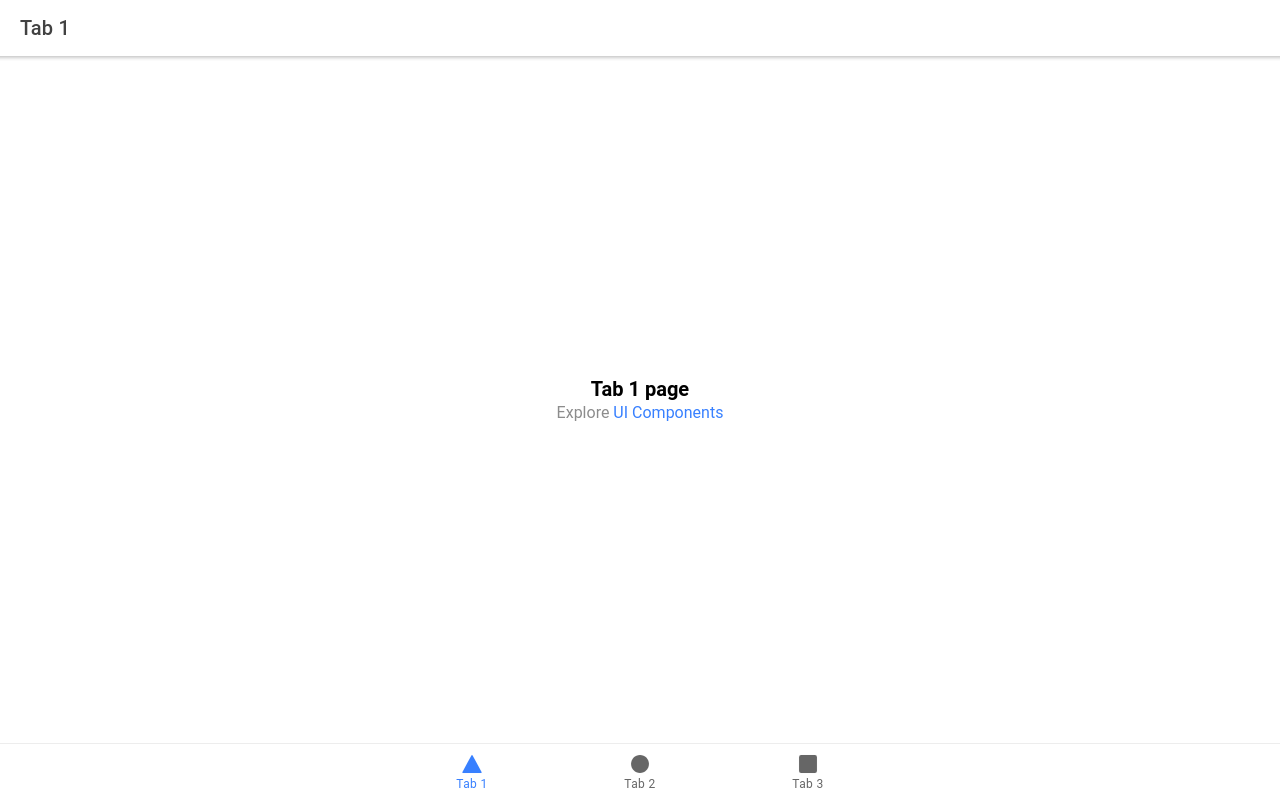
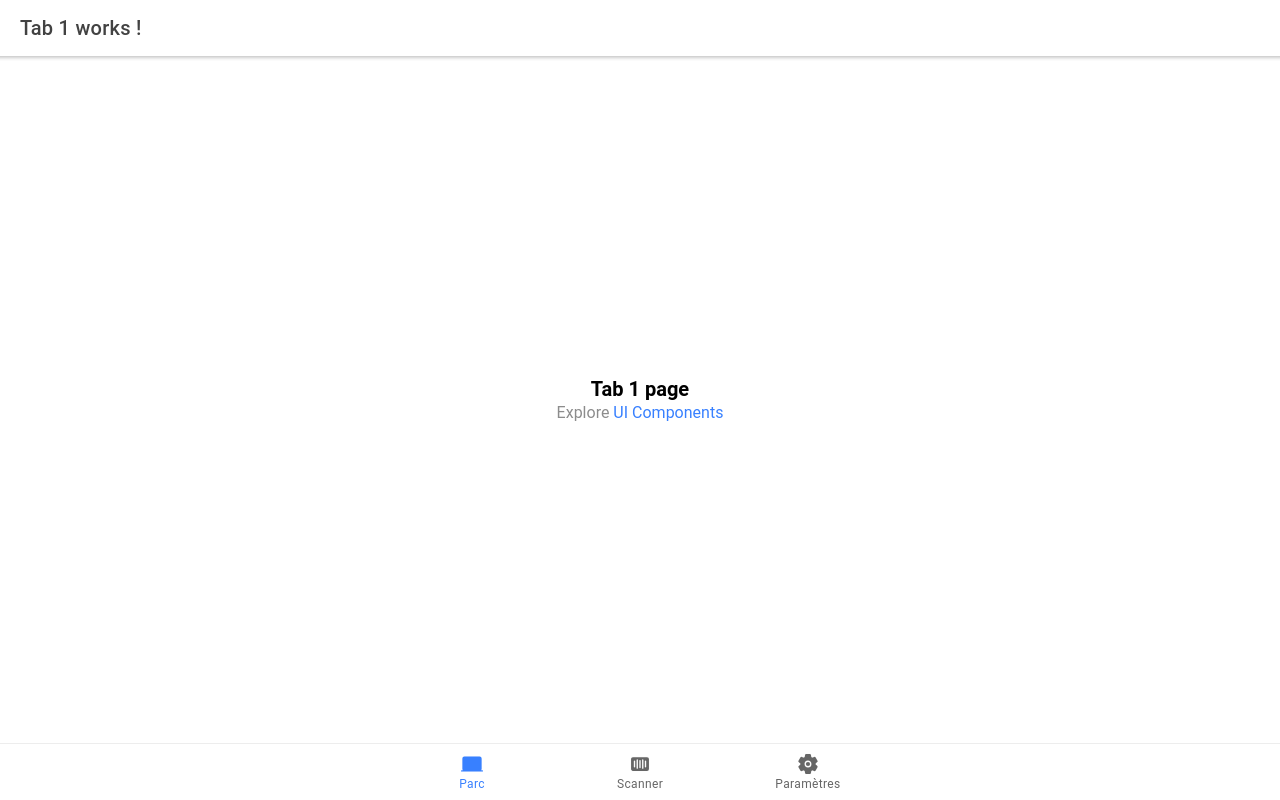
Before and after one commit to Admiralis/front-ionic, a React (Create React App) app: page /tab1 in a window 1280 px wide. Built offline with nearby package versions, Linux system fonts and the light colour scheme.

Commit message:
chore: config projet + android

```diff
--- a/capacitor.config.ts
+++ b/capacitor.config.ts
@@ -1,7 +1,7 @@
 import { CapacitorConfig } from '@capacitor/cli';
 
 const config: CapacitorConfig = {
-  appId: 'io.ionic.starter',
+  appId: 'admiralis',
   appName: 'front-ionic',
   webDir: 'build',
   bundledWebRuntime: false
--- a/package.json
+++ b/package.json
@@ -3,11 +3,16 @@
   "version": "0.0.1",
   "private": true,
   "dependencies": {
+    "@capacitor/android": "4.7.0",
     "@capacitor/app": "4.1.1",
+    "@capacitor/camera": "^4.1.4",
     "@capacitor/core": "4.7.0",
+    "@capacitor/filesystem": "^4.1.4",
     "@capacitor/haptics": "4.1.0",
     "@capacitor/keyboard": "4.1.1",
+    "@capacitor/preferences": "^4.0.2",
     "@capacitor/status-bar": "4.1.1",
+    "@ionic/pwa-elements": "^3.1.1",
     "@ionic/react": "^6.0.0",
     "@ionic/react-router": "^6.0.0",
     "@testing-library/jest-dom": "^5.11.9",
--- a/src/App.tsx
+++ b/src/App.tsx
@@ -10,7 +10,7 @@ import {
   setupIonicReact
 } from '@ionic/react';
 import { IonReactRouter } from '@ionic/react-router';
-import { ellipse, square, triangle } from 'ionicons/icons';
+import {barcode,laptop, settings} from 'ionicons/icons';
 import Tab1 from './pages/Tab1';
 import Tab2 from './pages/Tab2';
 import Tab3 from './pages/Tab3';
@@ -56,16 +56,16 @@ const App: React.FC = () => (
         </IonRouterOutlet>
         <IonTabBar slot="bottom">
           <IonTabButton tab="tab1" href="/tab1">
-            <IonIcon aria-hidden="true" icon={triangle} />
-            <IonLabel>Tab 1</IonLabel>
+            <IonIcon aria-hidden="true" icon={laptop} />
+            <IonLabel>Parc</IonLabel>
           </IonTabButton>
           <IonTabButton tab="tab2" href="/tab2">
-            <IonIcon aria-hidden="true" icon={ellipse} />
-            <IonLabel>Tab 2</IonLabel>
+            <IonIcon aria-hidden="true" icon={barcode} />
+            <IonLabel>Scanner</IonLabel>
           </IonTabButton>
           <IonTabButton tab="tab3" href="/tab3">
-            <IonIcon aria-hidden="true" icon={square} />
-            <IonLabel>Tab 3</IonLabel>
+            <IonIcon aria-hidden="true" icon={settings} />
+            <IonLabel>Paramètres</IonLabel>
           </IonTabButton>
         </IonTabBar>
       </IonTabs>
--- a/src/pages/Tab1.css
+++ b/src/pages/Tab1.css
@@ -0,0 +1,5 @@
+.IconTitle {
+  font-size: 20px;
+  color: red;
+  margin-left: 10px;
+}
--- a/src/pages/Tab1.tsx
+++ b/src/pages/Tab1.tsx
@@ -7,7 +7,7 @@ const Tab1: React.FC = () => {
     <IonPage>
       <IonHeader>
         <IonToolbar>
-          <IonTitle>Tab 1</IonTitle>
+          <IonTitle>Tab 1 works !</IonTitle>
         </IonToolbar>
       </IonHeader>
       <IonContent fullscreen>
```
Also changed, not shown: 55 other files (tests, documents, lock files or other folders).
